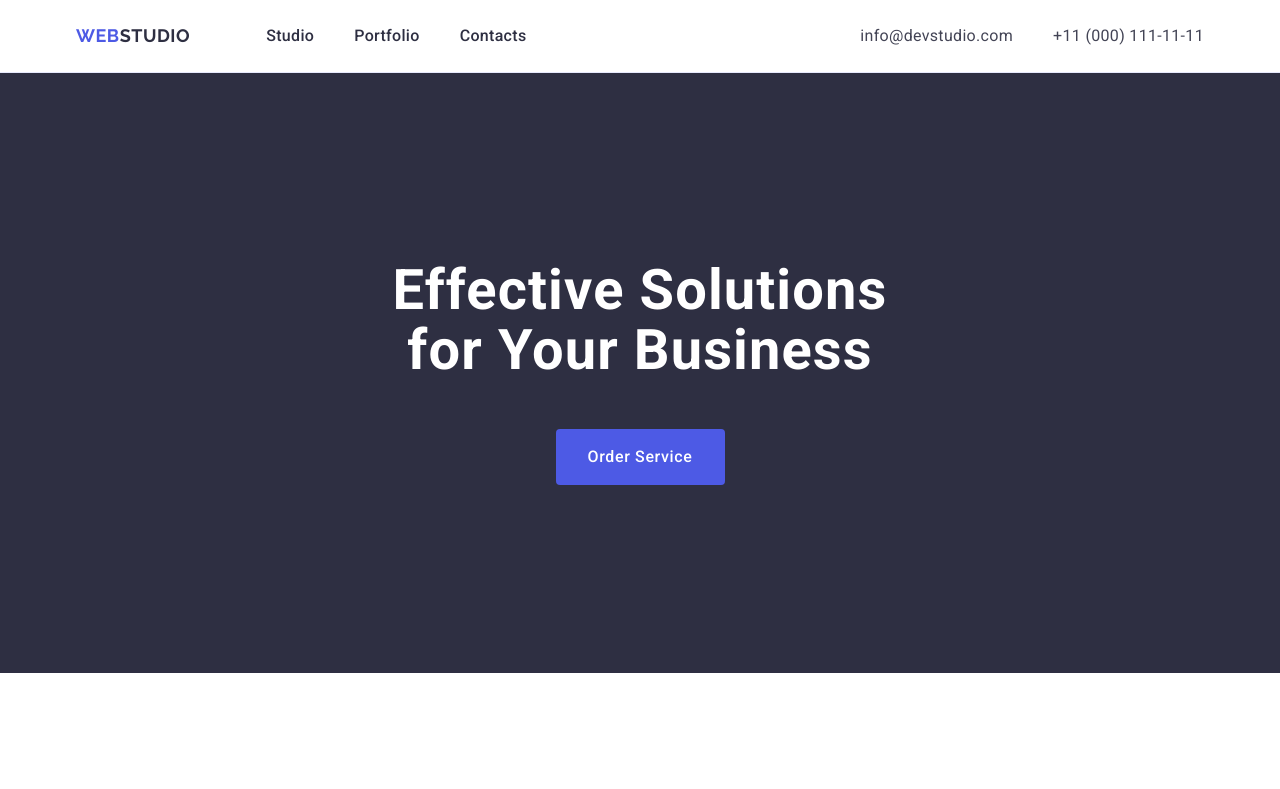
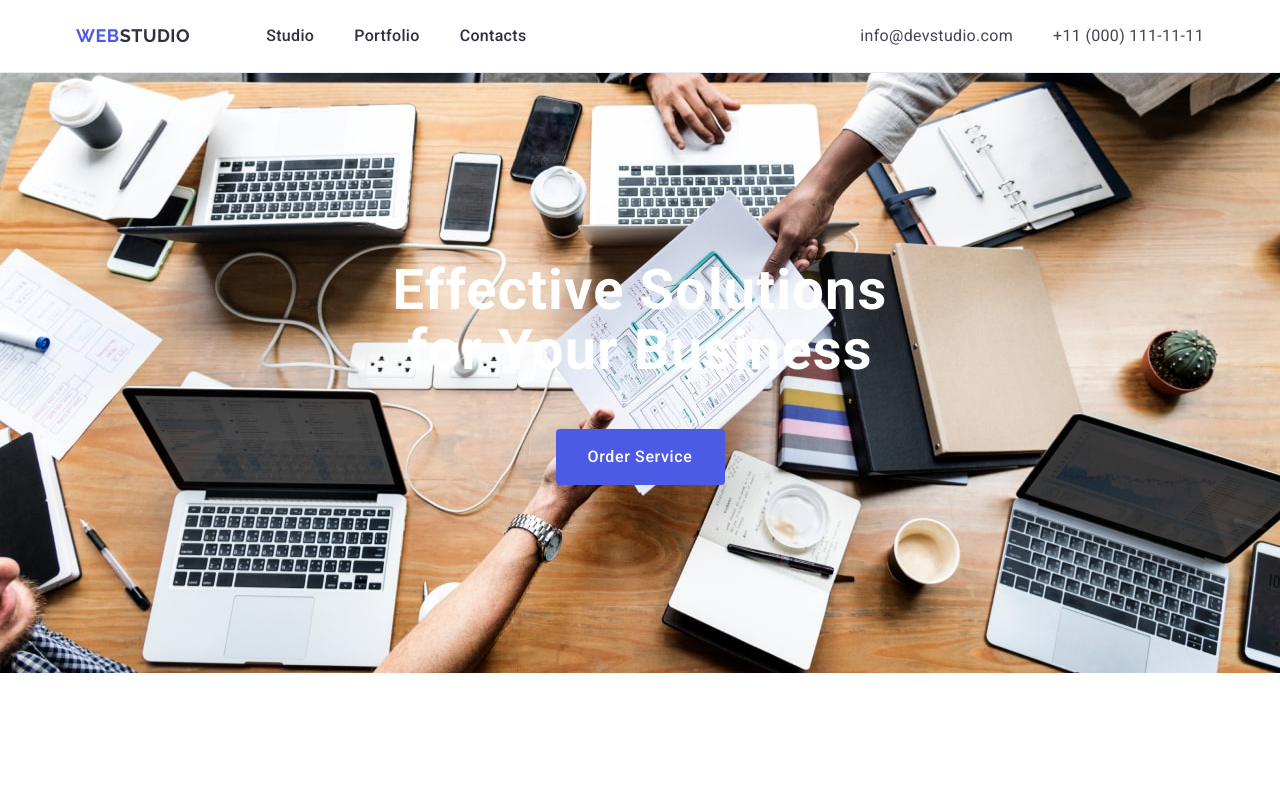
Before and after one commit to sundnepr/goit-markkup-hw-04, a plain HTML site: page index.html in a window 1280 px wide. Shown: the top 789 px of the page. Drawn offline with nearby package versions, Linux system fonts and the light colour scheme.

Commit message:
Update styles.css

```diff
--- a/css/styles.css
+++ b/css/styles.css
@@ -131,7 +131,7 @@ body {
   background: #2e2f42;
   text-align: center;
   padding: 188px 0;
-  background-image: url(./images/people-office.jpg);
+  background-image: url(../images/people-office.jpg);
   background-repeat: no-repeat;
   background-position: center;
   background-size: cover;
```
